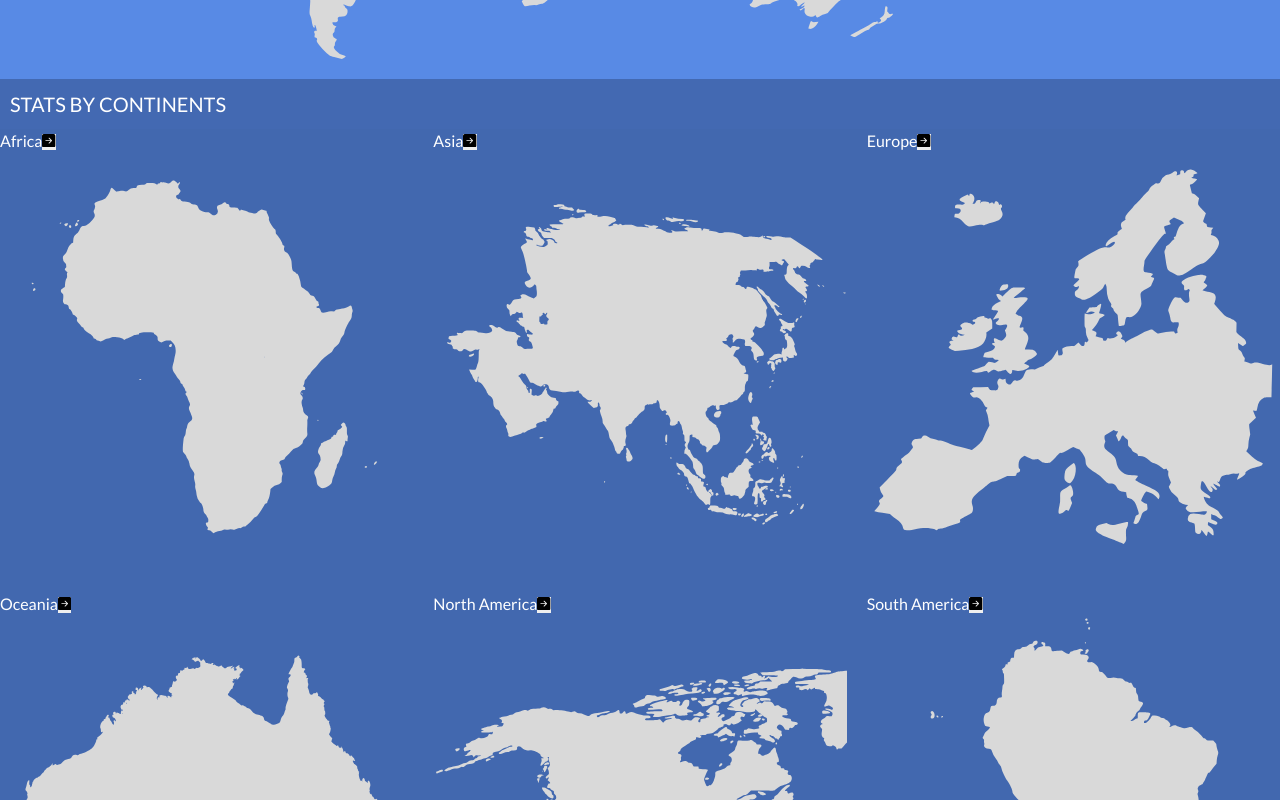
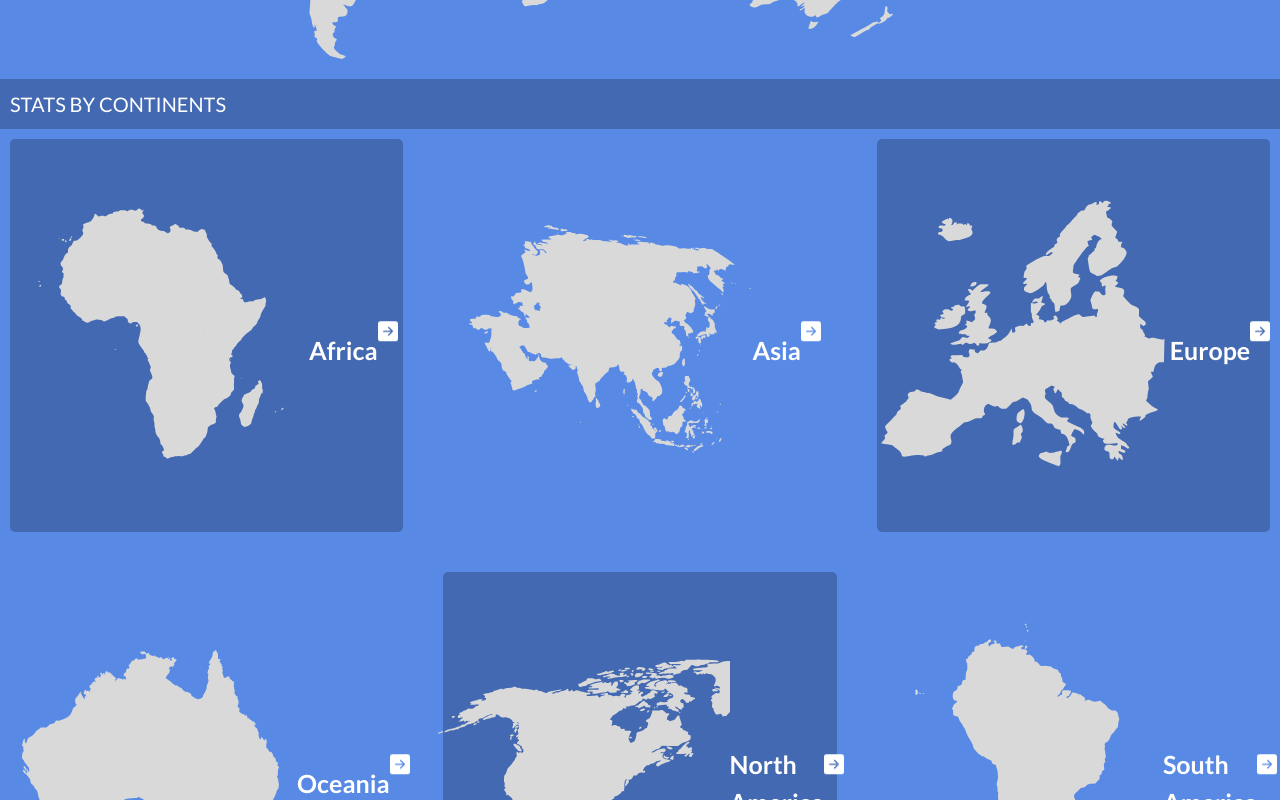
Before and after one commit to piesieomane/country-stats, a React (Create React App) app: page / in a window 1280 px wide. Shown: the part 440-1240 px from the top of the page. Built offline with nearby package versions, Linux system fonts and the light colour scheme.

Commit message:
Style the Continents page list

```diff
--- a/src/components/Continents.js
+++ b/src/components/Continents.js
@@ -2,9 +2,9 @@ import React from 'react';
 import continentsOfTheWorld from '../data/data';
 import { fetchCountries } from '../redux/countries/countries';
 import { Link } from 'react-router-dom';
-import '../styles/continents.scss';
 import { BsFillArrowRightSquareFill } from 'react-icons/bs';
 import { useDispatch } from 'react-redux';
+import '../styles/continents.scss';
 
 const Continents = () => {
   const dispatch = useDispatch();
@@ -14,17 +14,17 @@ const Continents = () => {
 
   return (
     <div className="continents">
+      <ul className="continents_list">
         {continentsOfTheWorld.map(({ id, name, image }) => (
           <li key={id}>
-          {name}
+            <img src={image} alt="country" />
+            <h2>{name}</h2>
             <Link to={`/${name}`}>
-            <button type="button" onClick={() => handleClick(name)}>
-              <BsFillArrowRightSquareFill />
-            </button>
+              <BsFillArrowRightSquareFill onClick={() => handleClick(name)} />
             </Link>
-          <img src={image} />
           </li>
         ))}
+      </ul>
     </div>
   );
 };
--- a/src/styles/continents.scss
+++ b/src/styles/continents.scss
@@ -1,7 +1,58 @@
 .continents {
-  display: grid;
-  grid-template-columns: 1fr 1fr 1fr;
-  gap: 2rem;
-  list-style: none;
-  background-color: #4268af;
+  .continents_list {
+    display: grid;
+    grid-template-columns: repeat(auto-fit, minmax(32rem, 1fr));
+    gap: 2rem;
+
+    li {
+      display: flex;
+      align-items: center;
+      justify-content: center;
+
+      img {
+        width: 100%;
+        height: 100%;
+        object-fit: cover;
+      }
+
+      h2 {
+        font-size: 2.5rem;
+        margin-top: 30px;
+      }
+
+      a {
+        font-size: 2rem;
+        color: var(--text-color);
+        font-weight: 600;
+        animation: floating 2s linear infinite;
+
+        @keyframes floating {
+          0% {
+            transform: translateY(0);
+          }
+
+          100% {
+            transform: translateY(0);
+          }
+
+          50% {
+            transform: translateY(-1rem);
+          }
+        }
+      }
+    }
+
+    li:nth-child(even) {
+      border-radius: 0.5rem;
+      padding: 5rem;
+      margin: 10px;
+    }
+
+    li:nth-child(odd) {
+      background: var(--primary-color);
+      border-radius: 0.5rem;
+      padding: 5rem;
+      margin: 10px;
+    }
+  }
 }
```
Lines whose indentation alone changed are shown as unchanged.
